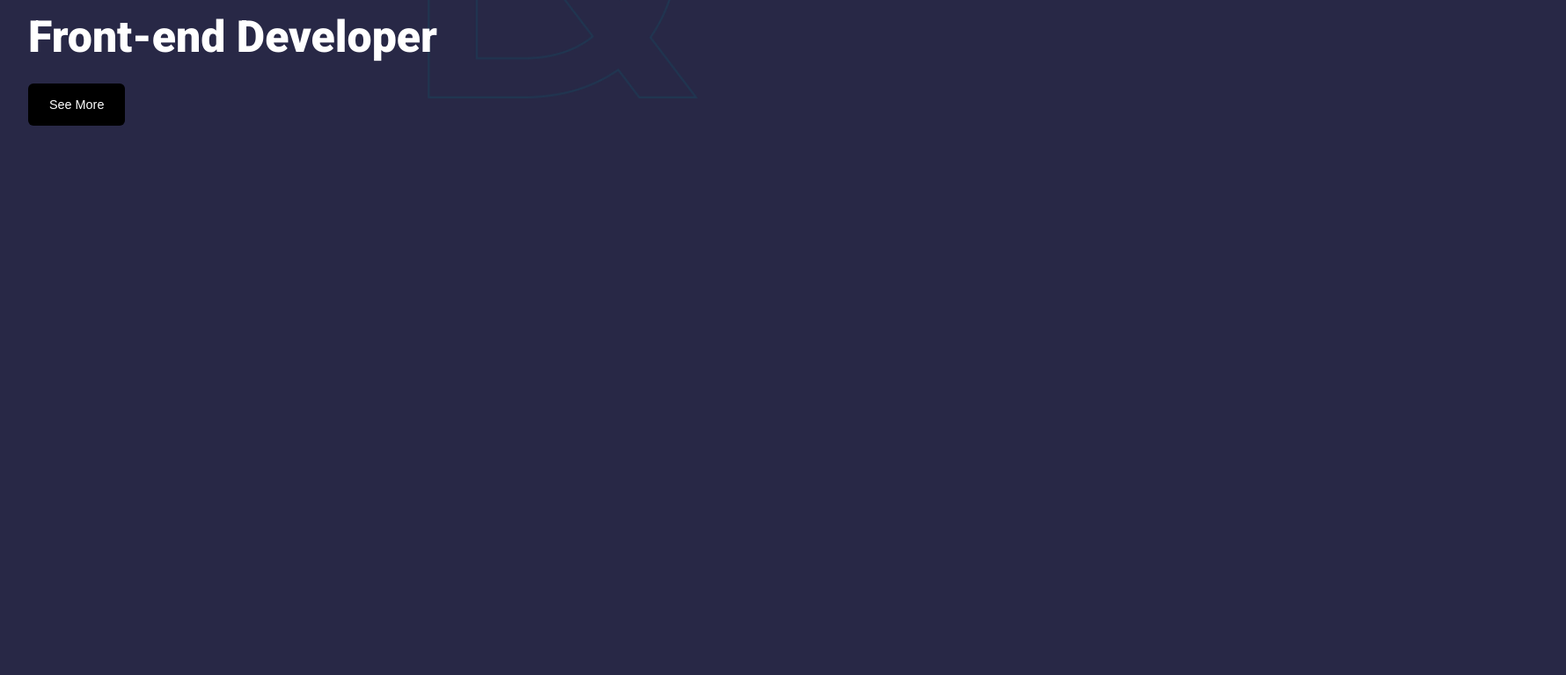
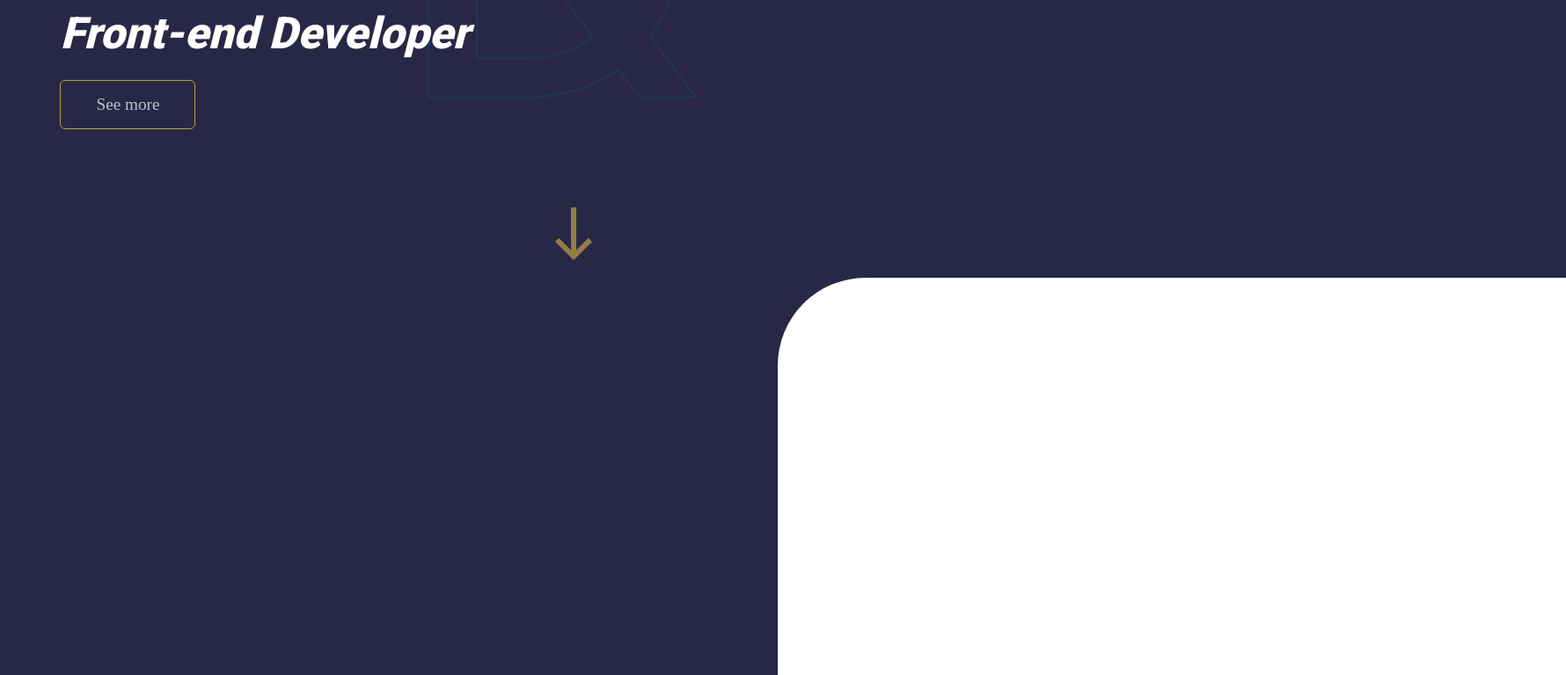
Before and after one commit to khvedela/khvedelidze.github.io, a plain HTML site: page index.html in a window 1280 px wide. Shown: the part 484-1252 px from the top of the page at 88% size, 1780 px wide, since content can reach past the window. Before the commit the page ends 800 px from the top, so only its background shows below. Drawn offline with nearby package versions, Linux system fonts and the light colour scheme.

Commit message:
changes to style

```diff
--- a/index.html
+++ b/index.html
@@ -7,6 +7,8 @@
     <title>Document</title>
     <link rel="stylesheet" href="styles/style.css">
     <link href="styles/dist/hamburgers.css" rel="stylesheet">
+    <link href="https://fonts.googleapis.com/icon?family=Material+Icons"
+      rel="stylesheet">
     <script src="https://ajax.googleapis.com/ajax/libs/jquery/3.5.1/jquery.min.js"></script>
     <script src="https://cdnjs.cloudflare.com/ajax/libs/gsap/3.6.0/gsap.min.js"></script>
 </head>
@@ -19,7 +21,7 @@
                 <img class="logo" src="img/DK.png" alt="">
                 <ul class="nav-links">
                     <li><a href="#">Home</a></li>
-                    <li><a href="#">About</a></li>
+                    <li><a href="#section_two">About</a></li>
                     <li><a href="#">Projects</a></li>
                     <li><a href="#">Contact</a></li>
                 </ul>
@@ -34,10 +36,20 @@
             <section class="showcase">
                 <h1>David Khvedelidze</h1>
                 <p>Front-end Developer</p>
-                <button>See More</button>
+                <button><a href="#section_two">See more</a></button>
             </section>
         </div>
+
+        <span class="material-icons">
+            <a href="#section_two"><svg xmlns="http://www.w3.org/2000/svg" enable-background="new 0 0 24 24" height="24px" viewBox="0 0 24 24" width="24px" fill="#fed049"><rect fill="none" height="24" width="24"/><path d="M19,15l-1.41-1.41L13,18.17V2H11v16.17l-4.59-4.59L5,15l7,7L19,15z"/></svg></a>
+        </span>
     </header>
+    </section>
+
+    <section class="section_two" id="section_two">
+        <main>
+            <div class="white" id="white"></div>
+        </main>
     </section>
 
 
@@ -51,5 +63,9 @@
 
 <script src="scripts/navbar.js"></script>
 <script src="scripts/loading.js"></script>
+<script src="scripts/smoothScroll.js"></script>
+<script src="scripts/ScrollTo.js"></script>
+<script src="https://cdnjs.cloudflare.com/ajax/libs/gsap/3.6.1/gsap.min.js"></script>
+<script src="https://cdnjs.cloudflare.com/ajax/libs/gsap/3.6.1/ScrollTrigger.min.js"></script>
 </body>
 </html>
--- /dev/null
+++ b/scripts/ScrollTo.js
@@ -0,0 +1,4 @@
+gsap.to(".white", {
+    scrollTrigger: ".white", // start the animation when ".box" enters the viewport (once)
+    x: 500
+  });
--- /dev/null
+++ b/scripts/smoothScroll.js
@@ -0,0 +1,24 @@
+$(document).ready(function(){
+    // Add smooth scrolling to all links
+    $("a").on('click', function(event) {
+
+      // Make sure this.hash has a value before overriding default behavior
+      if (this.hash !== "") {
+        // Prevent default anchor click behavior
+        event.preventDefault();
+
+        // Store hash
+        var hash = this.hash;
+
+        // Using jQuery's animate() method to add smooth page scroll
+        // The optional number (800) specifies the number of milliseconds it takes to scroll to the specified area
+        $('html, body').animate({
+          scrollTop: $(hash).offset().top
+        }, 900, function(){
+
+          // Add hash (#) to URL when done scrolling (default click behavior)
+          window.location.hash = hash;
+        });
+      } // End if
+    });
+  });
--- a/styles/style.scss
+++ b/styles/style.scss
@@ -100,6 +100,7 @@ header{
                         margin: 0 0.4rem;
                         font-size: 45px;
                         position: relative;
+                        transition: all .7s cubic-bezier(0.165, 0.84, 0.44, 1);
                         &::after{
                             position: absolute;
                             content: '';
@@ -113,6 +114,9 @@ header{
                         &:hover::after{
                             width: 100%;
                         }
+                    }
+                    a:hover {
+                        color: $yellow;
                     }
                 }
             }
@@ -129,6 +133,7 @@ header{
             justify-content: center;
             align-items: flex-start;
             max-width: 52rem;
+            margin-left: 3%;
             h1{
                 color: #fff;
                 font-size: 6.25rem;
@@ -139,24 +144,65 @@ header{
             p{
                 margin-top: 0;
                 color: #fff;
+                font-style: italic;
                 font-weight: 500;
                 line-height: 1.4;
                 font-size: 3.125rem;
                 width: 30rem;
             }
             button{
+
+                a {
+                    color: white;
+                    font-family: 'Times New Roman', Times, serif;
+                    font-size: 1.2rem;
+                    text-decoration: none;
+                    padding: 1.5rem;
+                }
+                padding: 1rem;
                 margin-top: -2rem;
-                background-color: #000;
-                color: #fff;
-                border: none;
-                outline: none;
-                padding: 1rem 1.5rem;
-                font-size: 0.9rem;
                 border-radius: 6px;
+                background: none;
+                color: inherit;
+                border: .1rem solid $yellow;
+                font: inherit;
                 cursor: pointer;
+                outline: inherit;
+                filter: opacity(70%);
+                transition: all .3s cubic-bezier(0.165, 0.84, 0.44, 1);            }
+            button:hover {
+                filter: opacity(100%) drop-shadow(0 0 0.75rem $yellow);
+                border: 0.2 solid $blue;
+                transform: scale(1.1);
             }
         }
     }
+}
+
+.material-icons {
+    margin-left: 50%;
+    transform: scale(3);
+    cursor: pointer;
+    filter: opacity(50%);
+    transition: all .3s cubic-bezier(0.445, 0.05, 0.55, 0.95);
+}
+
+.material-icons:hover {
+    filter: opacity(100%);
+}
+
+.section_two {
+    min-height: 100vh;
+    background-color: $Darkblue;
+
+    .white {
+        border-top-left-radius: 100px;
+        border-bottom-left-radius: 100px;
+        float: right;
+        background-color: white;
+        width: 70%;
+        height: 100vh;
+        }
 }
 
 @media(max-width: 850px){
```
Also changed, not shown: img/south_white_24dp.svg (added), styles/style.css, 1 other file.
